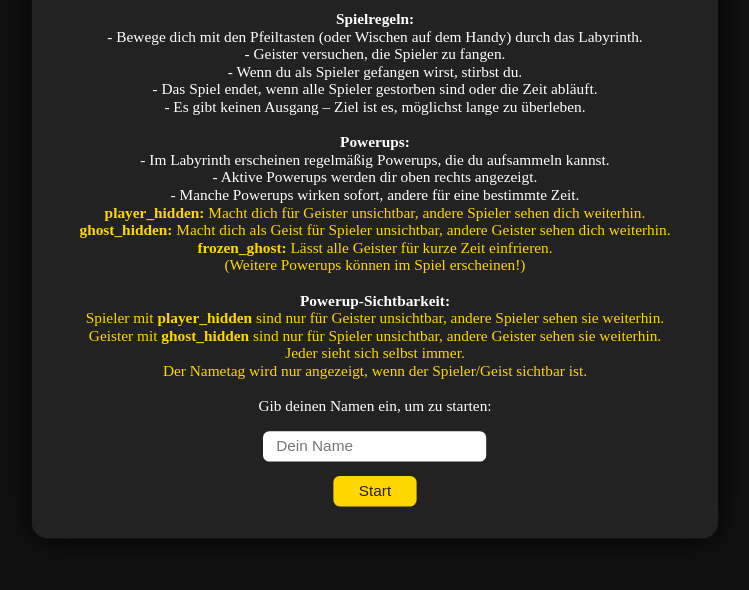
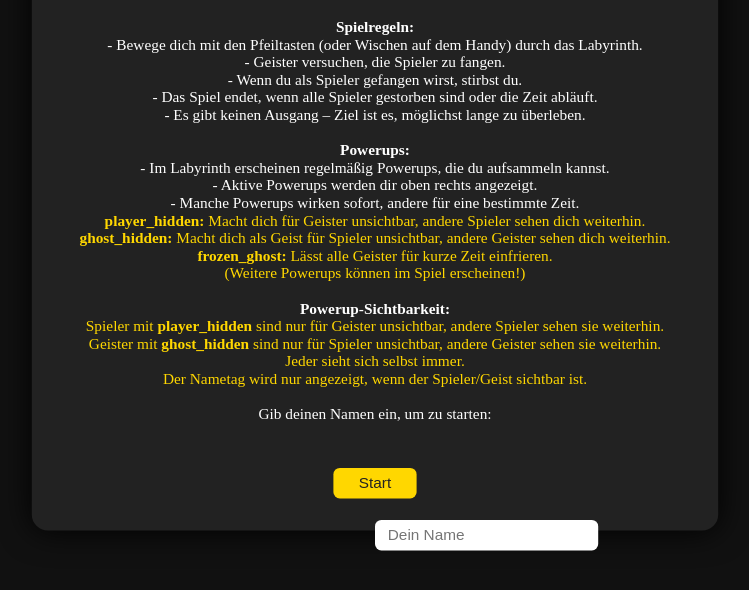
Before and after one commit to therohero/maze-run, a website: page index.html in a window 1280 px wide. Shown: the part 200-790 px from the top of the page, without its empty margins (265-1014 px from the left). Drawn offline with Linux system fonts and the light colour scheme.

Commit message:
Update index.html

```diff
--- a/index.html
+++ b/index.html
@@ -75,7 +75,7 @@
                     <br><br>
                     Gib deinen Namen ein, um zu starten:
                 </p>
-                <input id="nameInput" type="text" maxlength="16" placeholder="Dein Name" style="font-size:1.2em;padding:8px 16px;border-radius:8px;border:none;outline:none;">
+                <input id="nameInput" type="text" maxlength="16" placeholder="Dein Name" style="font-size:1.2em;padding:8px 16px;border-radius:8px;border:none;outline:none; position: absolute; top: 100%;">
                 <br><br>
                 <button id="startBtn" style="font-size:1.2em;padding:8px 32px;border-radius:8px;background:#FFD700;color:#222;border:none;cursor:pointer;">Start</button>
             </div>
```
